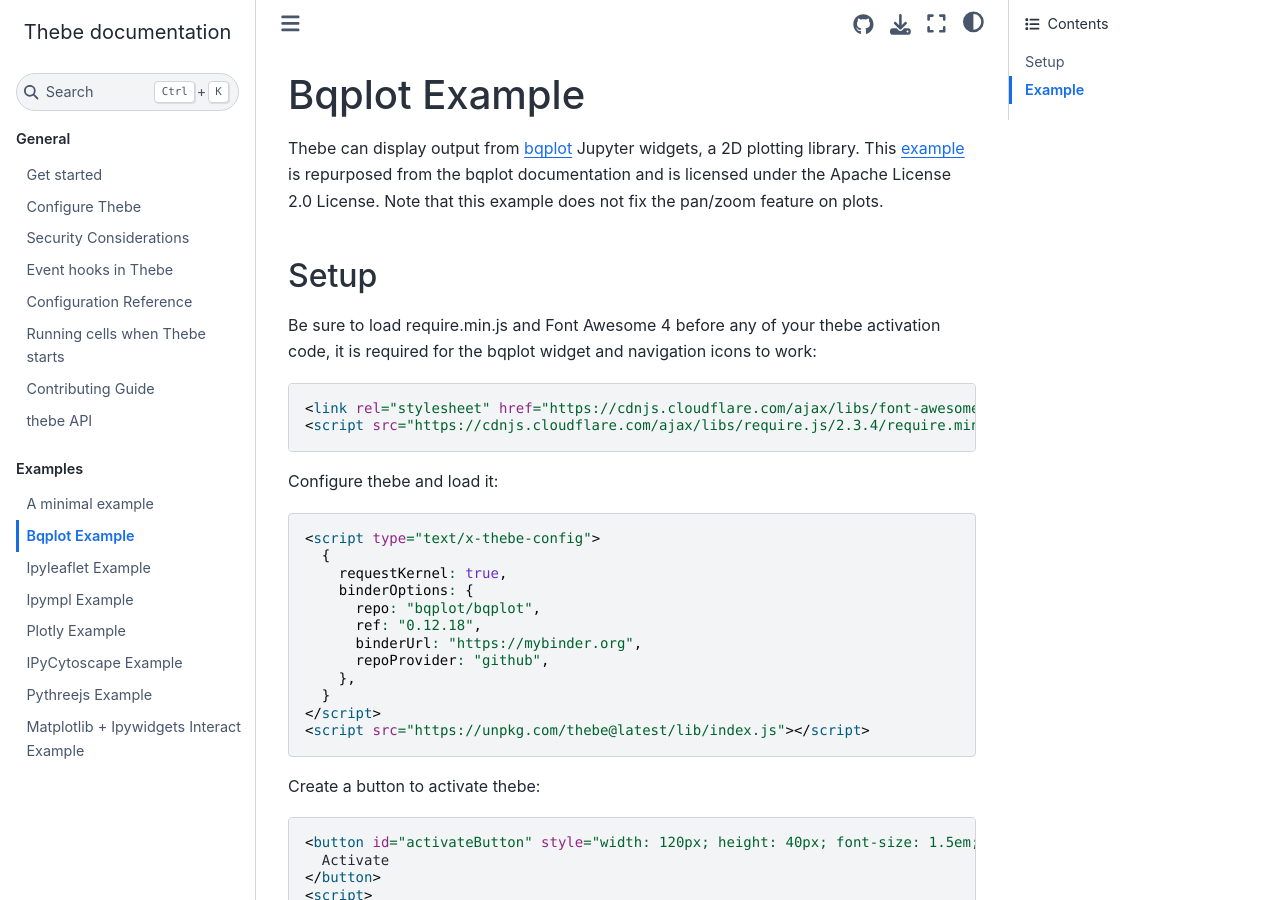
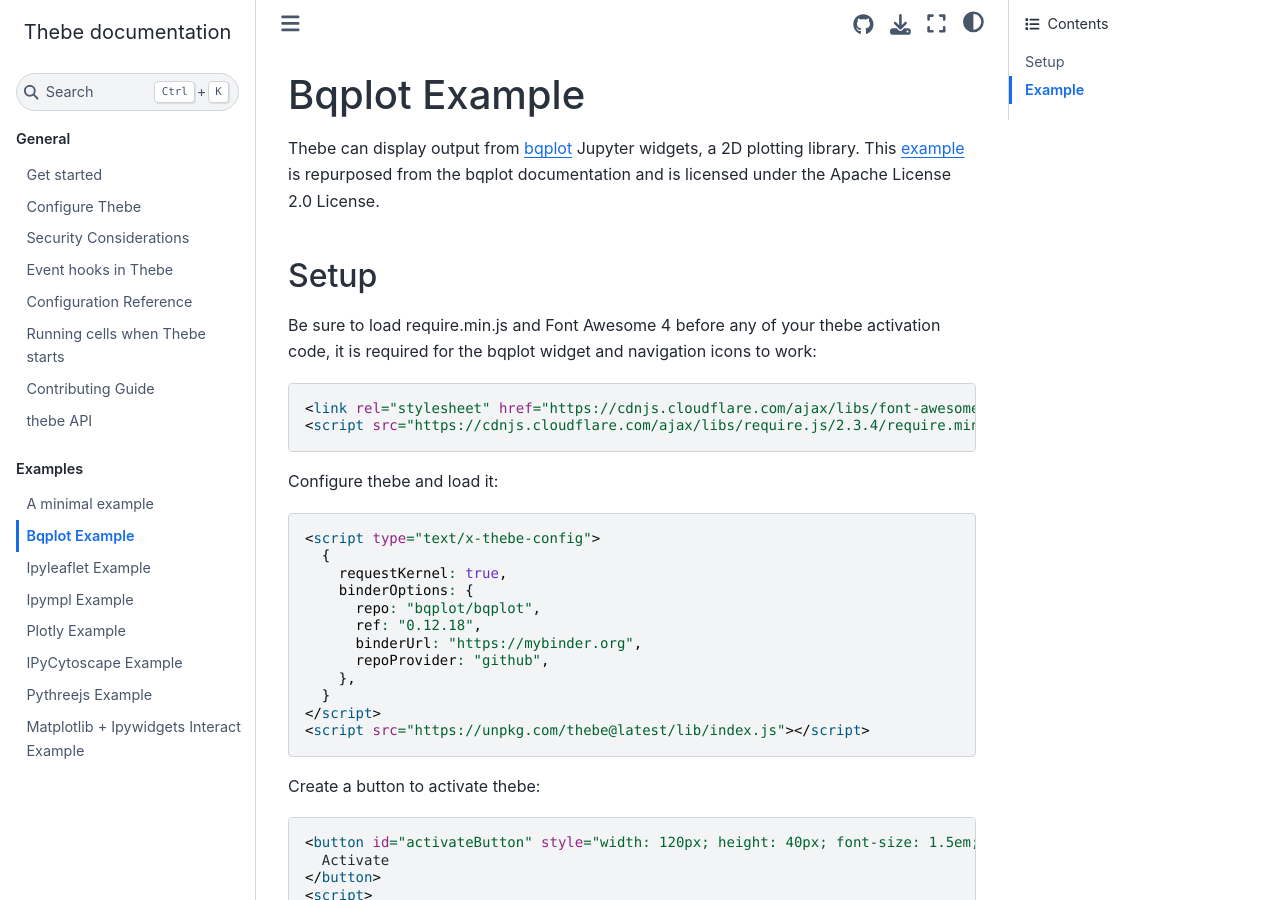
Before and after one commit to jupyter-book/thebe, a Sphinx documentation site: the page built from docs/examples/bqplot_example.rst, in a window 1280 px wide and 900 px high. Built offline with Sphinx 7.4.7 and the Sphinx Book theme 1.1.4, drawn with Linux system fonts in a browser that asks for light colours; comment, search, counter and statistics services are not loaded.

Commit message:
remove bqplot warning

```diff
--- a/docs/examples/bqplot_example.rst
+++ b/docs/examples/bqplot_example.rst
@@ -3,8 +3,7 @@
 ==================
 
 Thebe can display output from bqplot_ Jupyter widgets, a 2D plotting library. This example_ is repurposed from the
-bqplot documentation and is licensed under the Apache License 2.0 License. Note that this example does not
-fix the pan/zoom feature on plots.
+bqplot documentation and is licensed under the Apache License 2.0 License.
 
 .. _bqplot: https://github.com/bqplot/bqplot
 
```
